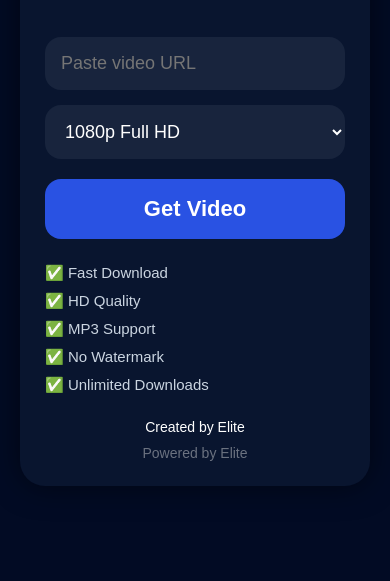
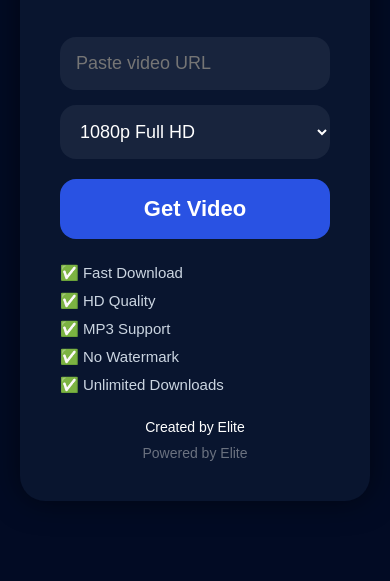
Before and after one commit to bikrammalik0978-blip/social-downloader, a website: page index.html in a window 390 px wide. Shown: the part 263-844 px from the top of the page. Drawn offline with Linux system fonts and the light colour scheme.

Commit message:
responsive design

```diff
--- a/index.html
+++ b/index.html
@@ -37,11 +37,11 @@ color:white;
 .box{
 
 width:100%;
-max-width:380px;
+max-width:450px;
 
 background:#09152f;
 
-padding:25px;
+padding:40px;
 
 border-radius:25px;
 
```
